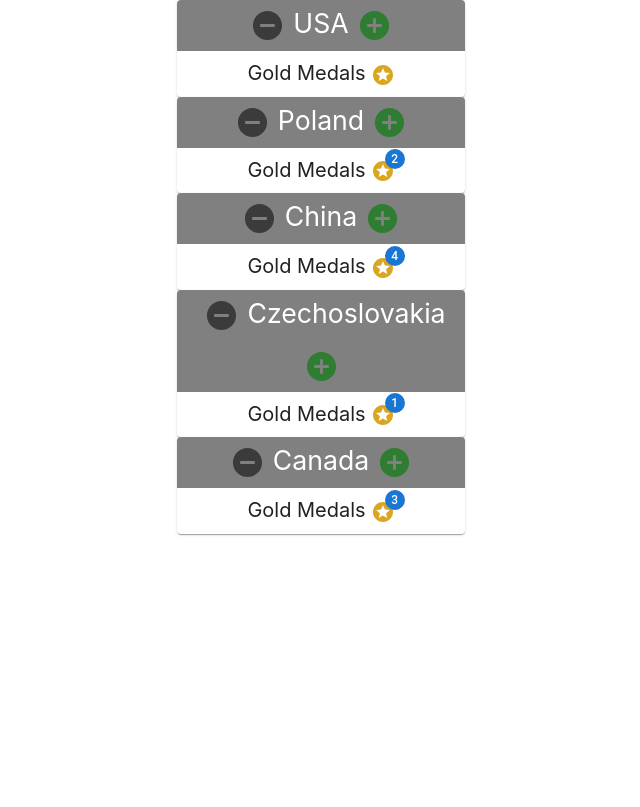
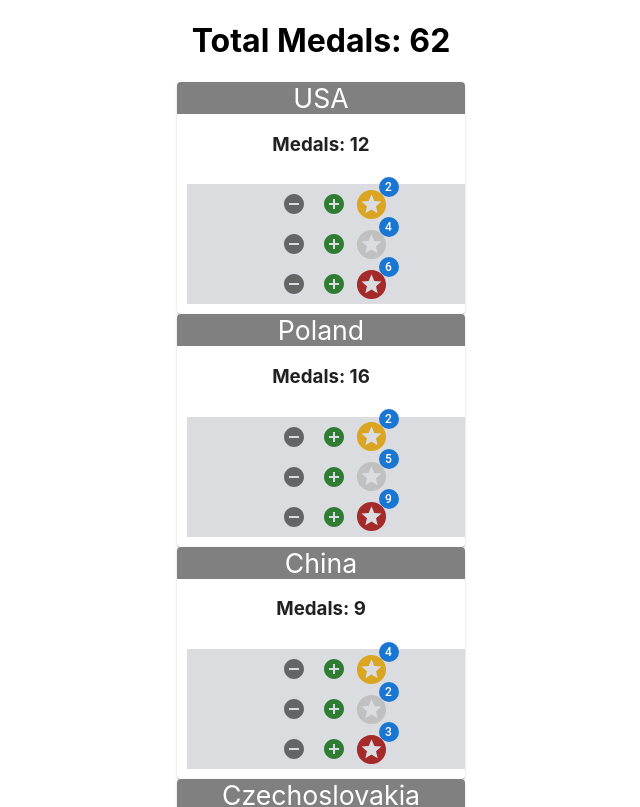
Before and after one commit to dbuehler1/GoldMedals, a React (Create React App) app: page / in a window 1280 px wide. Shown: the top 807 px of the page, without its empty margins (319-959 px from the left). Built offline with nearby package versions, Linux system fonts and the light colour scheme.

Commit message:
Multiple Medal Types Added

```diff
--- a/src/App.css
+++ b/src/App.css
@@ -32,7 +32,7 @@
 .medalCount {
   padding-left: 5px;
   color: goldenrod;
-  float: right;
+
 }
 .medals {
   font-size: 15pt;
@@ -46,3 +46,9 @@
 .removeButton :hover{
   color: red;
 }
+.medalList {
+  align-content: center;
+  margin-left: auto;
+  margin-right: auto;
+  background-color: #dadce0;
+}
--- a/src/App.js
+++ b/src/App.js
@@ -7,24 +7,67 @@
   state = {
     // countryName: 'USA', goldMedals: 0
     countries: [
-        {id: 1, countryName: 'USA', goldMedals: 0},
-        {id: 2, countryName: 'Poland', goldMedals: 2},
-        {id: 3, countryName: 'China', goldMedals: 4},
-        {id: 4, countryName: 'Czechoslovakia', goldMedals: 1},
-        {id: 5, countryName: 'Canada', goldMedals: 3},
-    ]
+        {id: 1, countryName: 'USA ', goldMedals: 2, silverMedals: 4, bronzeMedals: 6},
+        {id: 2, countryName: 'Poland ', goldMedals: 2, silverMedals: 5, bronzeMedals: 9},
+        {id: 3, countryName: 'China ', goldMedals: 4, silverMedals: 2, bronzeMedals: 3},
+        {id: 4, countryName: 'Czechoslovakia ', goldMedals: 1, silverMedals: 5, bronzeMedals: 6},
+        {id: 5, countryName: 'Canada ', goldMedals: 3, silverMedals: 9, bronzeMedals: 1},
+    ],
+
   }
+  addMedal = (medalType, cid) => {
+
+    const countries = this.state.countries;
+    const CID = countries.findIndex(i =>i.id === cid);
+    console.log(CID);
+    if(medalType==='brown') {
+        countries[CID].bronzeMedals += 1;
+    }
+    else if(medalType==='silver') {
+      countries[CID].silverMedals += 1;
+    }
+    else if(medalType==='goldenrod') {
+      countries[CID].goldMedals += 1;
+    }
+    this.setState({ countries: countries});
+}
+removeMedal = (medalType, cid) => {
+    const countries = this.state.countries;
+    const CID = countries.findIndex(i =>i.id === cid);
+    if(medalType==='brown' && countries[CID].bronzeMedals >= 1) {
+      countries[CID].bronzeMedals -= 1;
+    }
+    else if(medalType==='silver' && countries[CID].silverMedals >= 1) {
+      countries[CID].silverMedals -= 1;
+    }
+    else if(medalType==='goldenrod' && countries[CID].goldMedals >= 1) {
+      countries[CID].goldMedals -= 1;
+    }
+    this.setState({ countries: countries});
+}
+
+
+
   render(){
+
+    const countries = this.state.countries;
+  const golds = countries.reduce((a, b) => a + b.goldMedals, 0);
+  const silvers = countries.reduce((a, b) => a + b.silverMedals, 0);
+  const bronzes = countries.reduce((a, b) => a + b.bronzeMedals, 0);
+  const totalMedals = golds + silvers + bronzes;
     return (
       <div className="App">
         <header className="App-header">
-
+          <h1>Total Medals: {totalMedals}</h1>
         </header>
 
         { this.state.countries.map(country =>
               <Country
               key={country.id}
-              country={country}/>
+              country={country}
+              addMedal={  this.addMedal}
+              removeMedal={  this.removeMedal}
+              />
         )}
       </div>
     );
--- a/src/Components/Country.jsx
+++ b/src/Components/Country.jsx
@@ -1,54 +1,27 @@
 import React, { Component } from 'react';
-import { IconButton } from '@mui/material';
+import Medal from './Medal';
 import { Card } from '@mui/material';
-import { Badge } from '@mui/material';
-import AddCircle from '@mui/icons-material/AddCircle';
-import RemoveCircle from '@mui/icons-material/RemoveCircle';
-import StarsIcon from '@mui/icons-material/Stars';
+
 class Country extends Component {
-    state = {
-        countryName: this.props.country.countryName,
-        goldMedals: this.props.country.goldMedals,
-    }
-
-    addMedal = () => {
-        this.setState({goldMedals: this.state.goldMedals + 1})
-    }
-    removeMedal = () => {
-        if(this.state.goldMedals >= 1){
-            this.setState({goldMedals: this.state.goldMedals - 1})
-        }
-
-    }
     render() {
 
+        const {country, removeMedal, addMedal} = this.props;
+        const totalMedals = country.goldMedals + country.silverMedals + country.bronzeMedals;
 
         return(
         <div className ='Country'>
             <Card>
             <div className='cName'>
-                <IconButton
-                    onClick={ this.removeMedal }
-                    className='removeButton'>
-                    <RemoveCircle fontSize='large' />
-                </IconButton>
 
-                { this.state.countryName }
-                <IconButton
-                    onClick={ this.addMedal }
-                    color='success'
-                    className='addButton'>
-                    <AddCircle fontSize='large' />
-                </IconButton>
+                { country.countryName }
+
             </div>
-
+            <h3>Medals: {totalMedals}</h3>
             <div className='medals'>
 
-               Gold Medals
-                <Badge badgeContent={ this.state.goldMedals } color="primary">
-                    <StarsIcon className='medalCount'/>
-                </Badge>
-
+                <Medal Medals={country.goldMedals} medalType={'goldenrod'} addMedal={() =>addMedal('goldenrod', country.id)} removeMedal={() =>removeMedal('goldenrod', country.id)} />
+                <Medal Medals={country.silverMedals} medalType={'silver'} addMedal={() =>addMedal('silver', country.id)} removeMedal={() =>removeMedal('silver', country.id)} />
+                <Medal Medals={country.bronzeMedals} medalType={'brown'} addMedal={() =>addMedal('brown', country.id)} removeMedal={() =>removeMedal('brown', country.id)} />
             </div>
 
             </Card>
--- /dev/null
+++ b/src/Components/Medal.jsx
@@ -0,0 +1,43 @@
+import React, { Component } from 'react';
+import { Badge } from '@mui/material';
+import AddCircle from '@mui/icons-material/AddCircle';
+import RemoveCircle from '@mui/icons-material/RemoveCircle';
+import StarsIcon from '@mui/icons-material/Stars';
+import { IconButton } from '@mui/material';
+class Medal extends Component {
+
+    renderColor(color) {
+        return (color === undefined || color === null ? 'black' : color);
+      }
+
+
+    render() {
+        const {Medals, medalType, addMedal, removeMedal} = this.props;
+
+        return(
+        <div className ='Country'>
+
+            <div className='medalList'>
+                <IconButton
+                    onClick={removeMedal }
+                    className='removeButton'>
+                    <RemoveCircle fontSize='medium' />
+                </IconButton>
+                <IconButton
+                    onClick={addMedal }
+                    color='success'
+                    className='addButton'>
+                    <AddCircle fontSize='medium' />
+                </IconButton>
+
+                <Badge badgeContent={ Medals } color="primary">
+                    <StarsIcon fontSize='large' style={{ color:this.renderColor(medalType) }}/>
+                </Badge>
+            </div>
+
+
+        </div>
+        );
+    }
+}
+export default Medal
```
